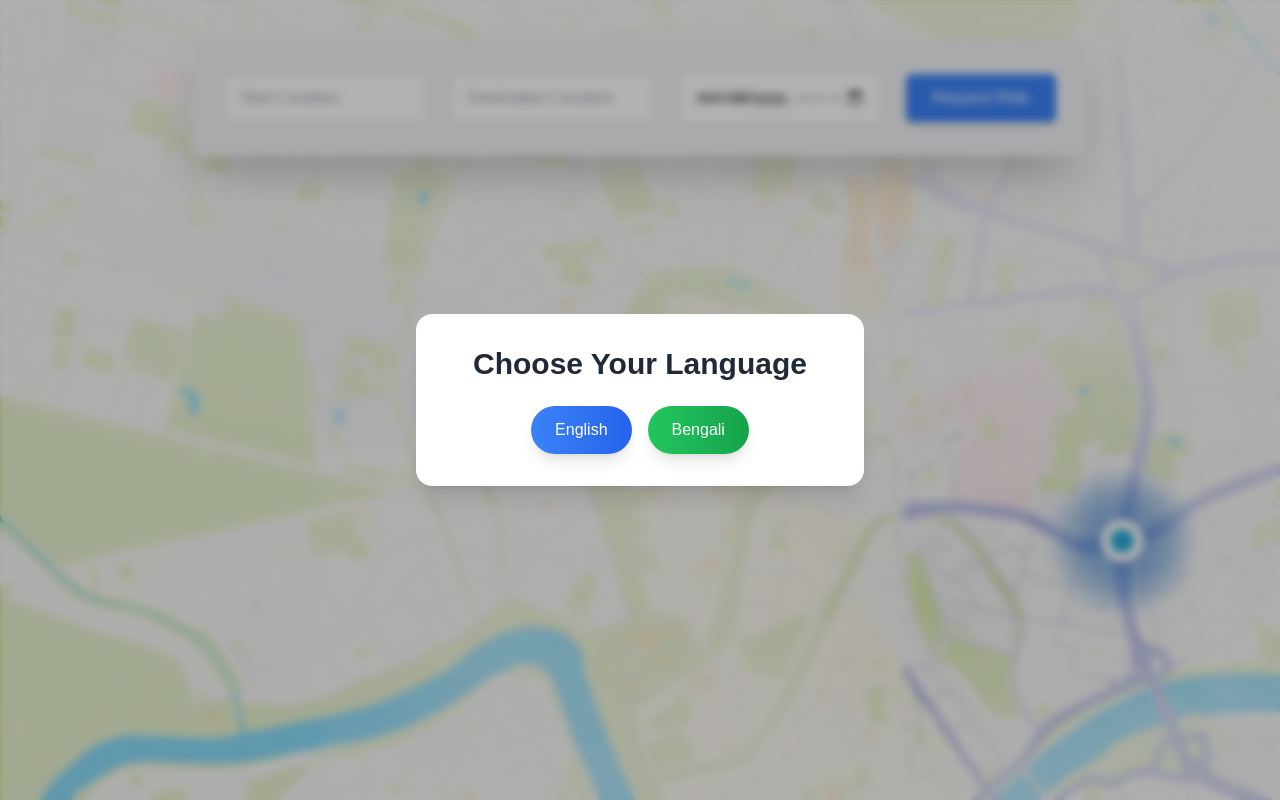
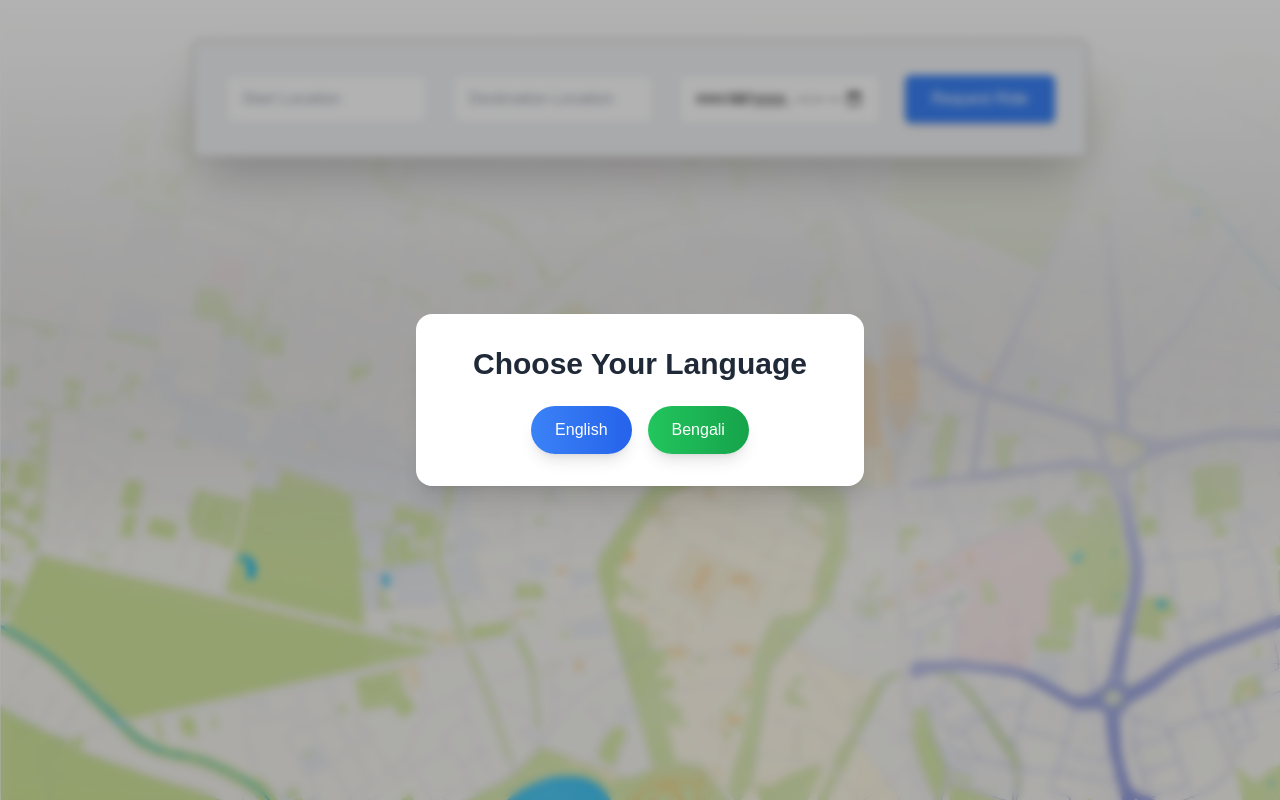
Before and after one commit to InfyneMe/rider, a Next.js app: page / in a window 1280 px wide. Built offline with nearby package versions, Linux system fonts and the light colour scheme.

Commit message:
map changed

```diff
--- a/src/app/page.tsx
+++ b/src/app/page.tsx
@@ -25,7 +25,7 @@ const App: React.FC = () => {
       words: [
         { text: 'স্বাগতম' },
         { text: 'আপনার', className: 'text-blue-500 dark:text-blue-500' },
-        { text: 'Rider এ।' },
+        { text: 'রাইডার এ।' },
       ],
       placeholders: {
         startLocation: 'শুরু স্থান',
@@ -52,7 +52,7 @@ const App: React.FC = () => {
   return (
     <>
       {!language && <LanguagePopup onSelectLanguage={handleLanguageChange} />}
-      <div className="flex flex-col items-center min-h-screen px-4 sm:px-8" style={{ backgroundImage: "url('/map2.jpg')"}}>
+      <div className="flex flex-col items-center min-h-screen px-4 sm:px-8" style={{ backgroundImage: "url('/map4.jpg')"}}>
         <div className="mt-10">
             {language && (
               <TypewriterEffectSmooth
@@ -60,7 +60,7 @@ const App: React.FC = () => {
                 className="text-center text-3xl font-semibold text-gray-800"
               />
             )}
-          <div className="w-full max-w-4xl bg-gray-100 shadow-2xl rounded-lg p-8 space-y-8">
+          <div className="w-full max-w-4xl border border-stone-400 bg-gray-100 shadow-2xl rounded-lg p-8 space-y-8">
             <form className="flex flex-wrap gap-6 items-center justify-between">
               <input
                 type="text"
```
Also changed, not shown: public/map4.jpg (added).
